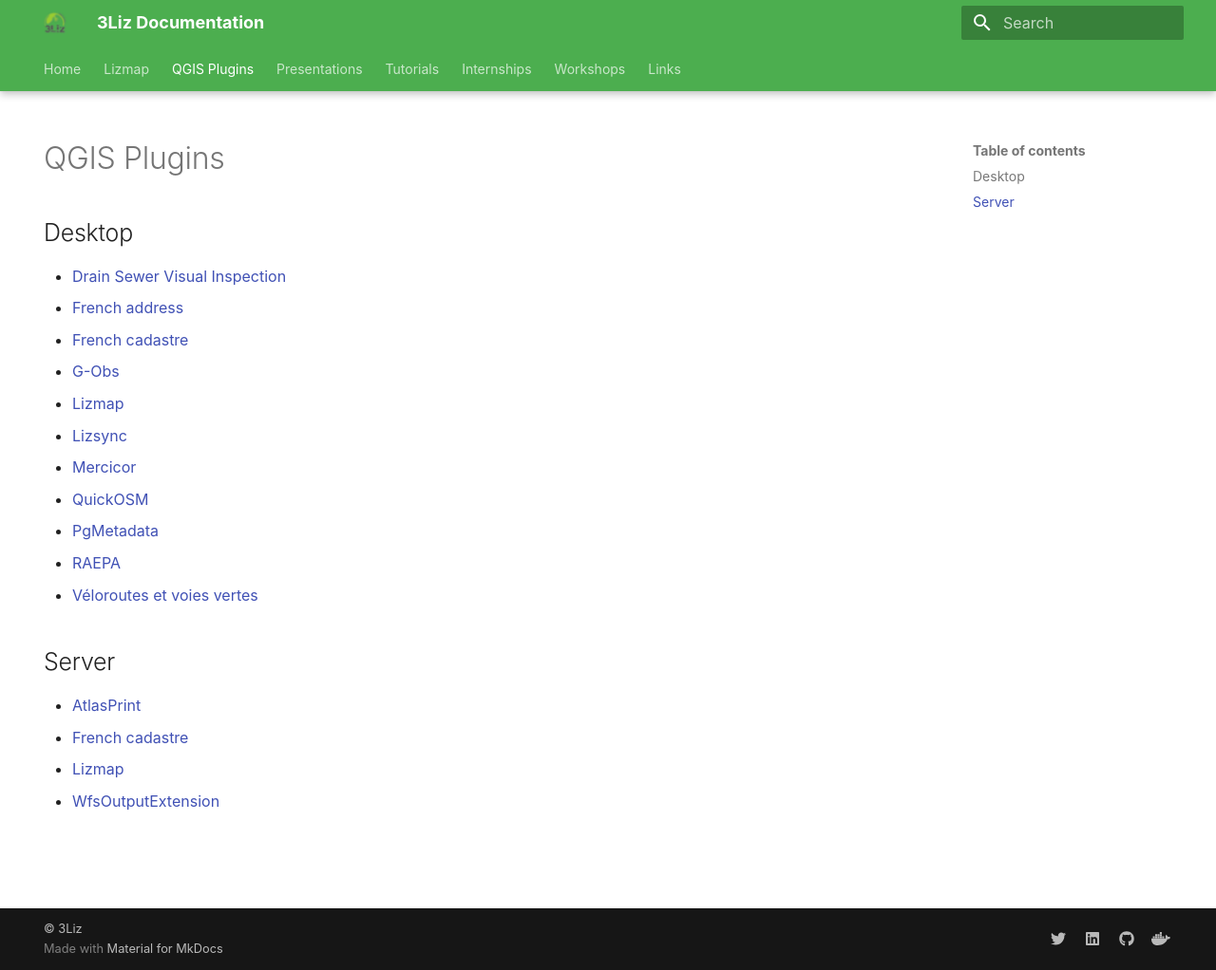
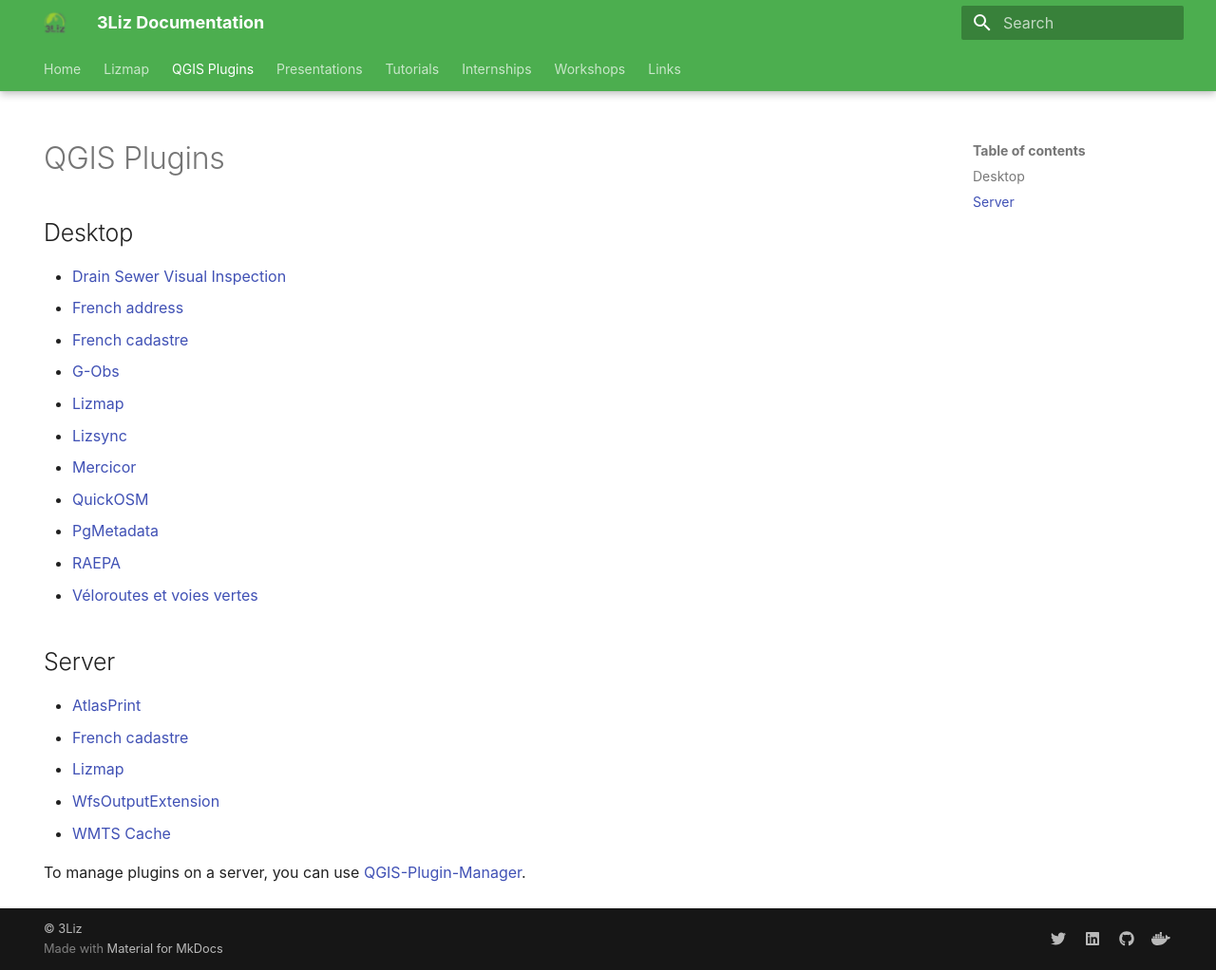
Before and after one commit to 3liz/3liz.github.io, an MkDocs documentation site: the page built from docs/plugins.md, in a window 1280 px wide and 1022 px high. Shown: the whole window at 95% size. Built offline with MkDocs 1.6.1 and Material for MkDocs 9.7.7, drawn with Linux system fonts in a browser that asks for light colours; nearby versions of some CDN libraries.

Commit message:
Update Server plugins

```diff
--- a/docs/plugins.md
+++ b/docs/plugins.md
@@ -25,3 +25,7 @@
 * [French cadastre](../QgisCadastrePlugin/)
 * [Lizmap](https://docs.lizmap.com/current/en/publish/lizmap_plugin/index.html)
 * [WfsOutputExtension](https://github.com/3liz/qgis-wfsOutputExtension)
+* [WMTS Cache](https://github.com/3liz/qgis-server-wmts-cache-plugin)
+
+
+To manage plugins on a server, you can use [QGIS-Plugin-Manager](https://github.com/3liz/qgis-plugin-manager).
```
